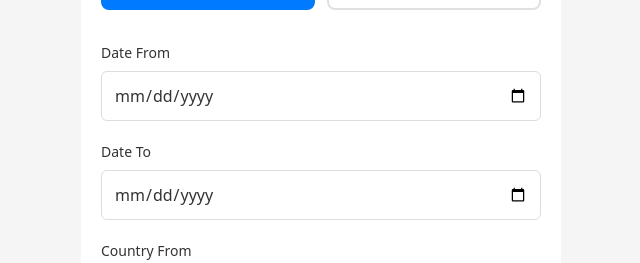
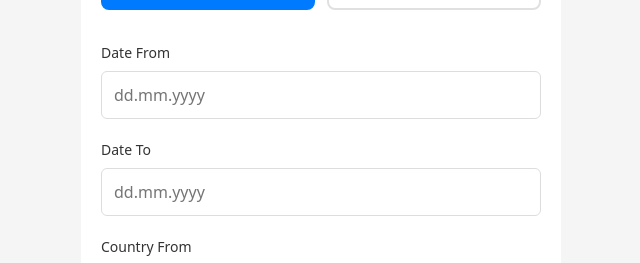
Before and after one commit to Moseenkova/vvildan, a React app in the folder frontend/: page / in a window 1280 px wide. Shown: the part 136-399 px from the top of the page, without its empty margins (319-959 px from the left). Built offline with nearby package versions, Linux system fonts and the light colour scheme; the HTML template or start-up script is replaced by a standard one.

Commit message:
date-format

```diff
--- a/frontend/src/App.jsx
+++ b/frontend/src/App.jsx
@@ -15,6 +15,64 @@ function App() {
     comments: "",
   });
 
+  // Format date to dd.mm.yyyy
+  const formatDate = (value) => {
+    // Remove all non-digit characters
+    const digits = value.replace(/\D/g, '');
+
+    // Limit to 8 digits (ddmmyyyy)
+    const limited = digits.slice(0, 8);
+
+    // Add dots
+    if (limited.length <= 2) {
+      return limited;
+    } else if (limited.length <= 4) {
+      return `${limited.slice(0, 2)}.${limited.slice(2)}`;
+    } else {
+      return `${limited.slice(0, 2)}.${limited.slice(2, 4)}.${limited.slice(4)}`;
+    }
+  };
+
+  // Parse dd.mm.yyyy to Date object for validation
+  const parseDate = (dateString) => {
+    if (!dateString || dateString.length !== 10) return null; // dd.mm.yyyy = 10 chars
+
+    const parts = dateString.split('.');
+    if (parts.length !== 3) return null;
+
+    const day = parseInt(parts[0], 10);
+    const month = parseInt(parts[1], 10) - 1; // Month is 0-indexed
+    const year = parseInt(parts[2], 10); // Full year
+
+    const date = new Date(year, month, day);
+
+    // Validate the date
+    if (
+      date.getDate() === day &&
+      date.getMonth() === month &&
+      date.getFullYear() === year
+    ) {
+      return date;
+    }
+    return null;
+  };
+
+  // Validate date format (dd.mm.yyyy)
+  const isValidDate = (dateString) => {
+    if (!dateString || dateString.length !== 10) return false;
+    return parseDate(dateString) !== null;
+  };
+
+  const handleDateChange = (e) => {
+    const { name, value } = e.target;
+    const formatted = formatDate(value);
+
+    setForm((prev) => ({
+      ...prev,
+      [name]: formatted,
+    }));
+  };
+
   const handleChange = (e) => {
     const { name, value } = e.target;
     setForm((prev) => ({
@@ -26,10 +84,27 @@ function App() {
   const handleSubmit = (e) => {
     e.preventDefault();
 
-    // Basic validation
+    // Validate date formats
     if (role === "sender") {
-      if (form.dateFrom && form.dateTo && form.dateFrom > form.dateTo) {
+      if (!isValidDate(form.dateFrom)) {
+        alert("Please enter a valid date in dd.mm.yyyy format for Date From");
+        return;
+      }
+      if (!isValidDate(form.dateTo)) {
+        alert("Please enter a valid date in dd.mm.yyyy format for Date To");
+        return;
+      }
+
+      const dateFrom = parseDate(form.dateFrom);
+      const dateTo = parseDate(form.dateTo);
+
+      if (dateFrom && dateTo && dateFrom > dateTo) {
         alert("Date from cannot be after date to");
+        return;
+      }
+    } else if (role === "courier") {
+      if (!isValidDate(form.courierDate)) {
+        alert("Please enter a valid date in dd.mm.yyyy format");
         return;
       }
     }
@@ -81,24 +156,29 @@ function App() {
             <div className="form-group">
               <label htmlFor="dateFrom">Date From</label>
               <input
-                type="date"
+                type="text"
                 id="dateFrom"
                 name="dateFrom"
                 value={form.dateFrom}
-                onChange={handleChange}
+                onChange={handleDateChange}
+                placeholder="dd.mm.yyyy"
+                pattern="\d{2}\.\d{2}\.\d{4}"
+                maxLength={10}
                 required
               />
             </div>
             <div className="form-group">
               <label htmlFor="dateTo">Date To</label>
               <input
-                type="date"
+                type="text"
                 id="dateTo"
                 name="dateTo"
                 value={form.dateTo}
-                onChange={handleChange}
+                onChange={handleDateChange}
+                placeholder="dd.mm.yyyy"
+                pattern="\d{2}\.\d{2}\.\d{4}"
+                maxLength={10}
                 required
-                min={form.dateFrom || undefined}
               />
             </div>
           </>
@@ -108,11 +188,14 @@ function App() {
           <div className="form-group">
             <label htmlFor="courierDate">Date</label>
             <input
-              type="date"
+              type="text"
               id="courierDate"
               name="courierDate"
               value={form.courierDate}
-              onChange={handleChange}
+              onChange={handleDateChange}
+              placeholder="dd.mm.yyyy"
+              pattern="\d{2}\.\d{2}\.\d{4}"
+              maxLength={10}
               required
             />
           </div>
```
